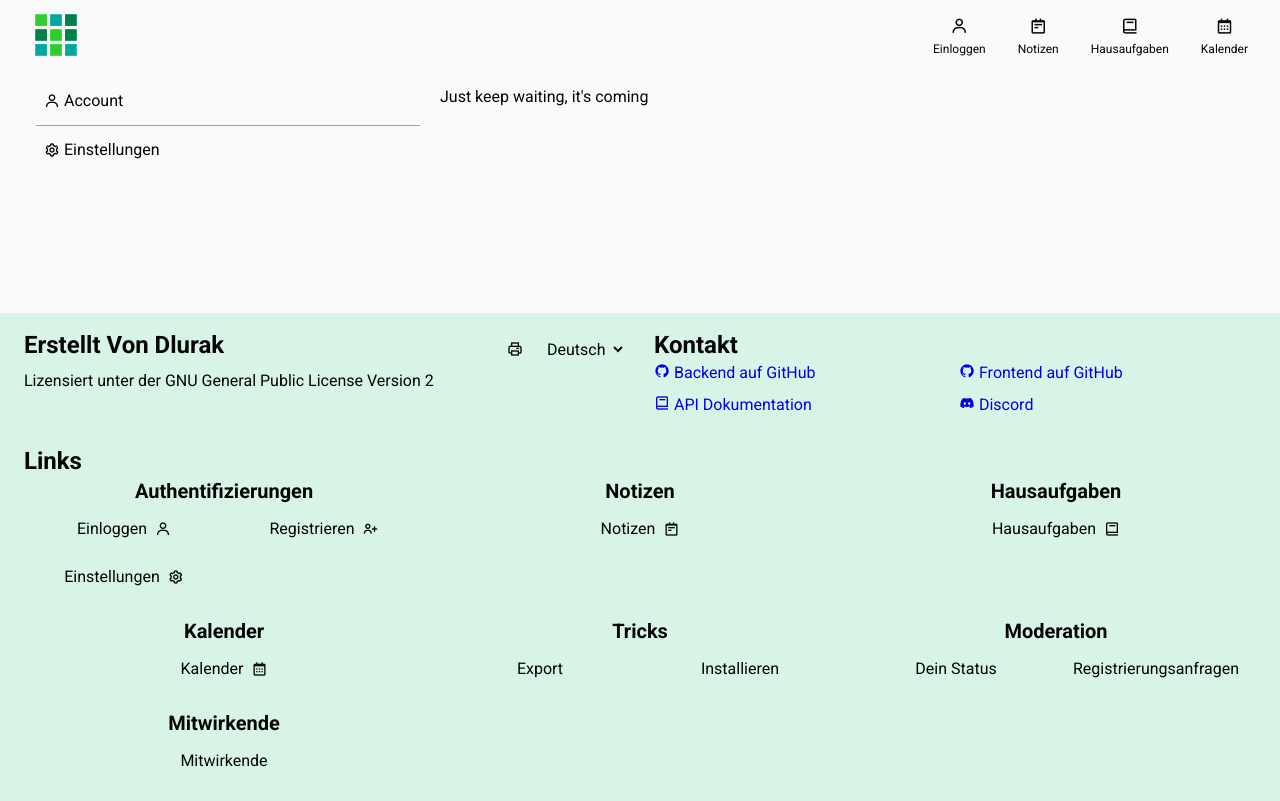
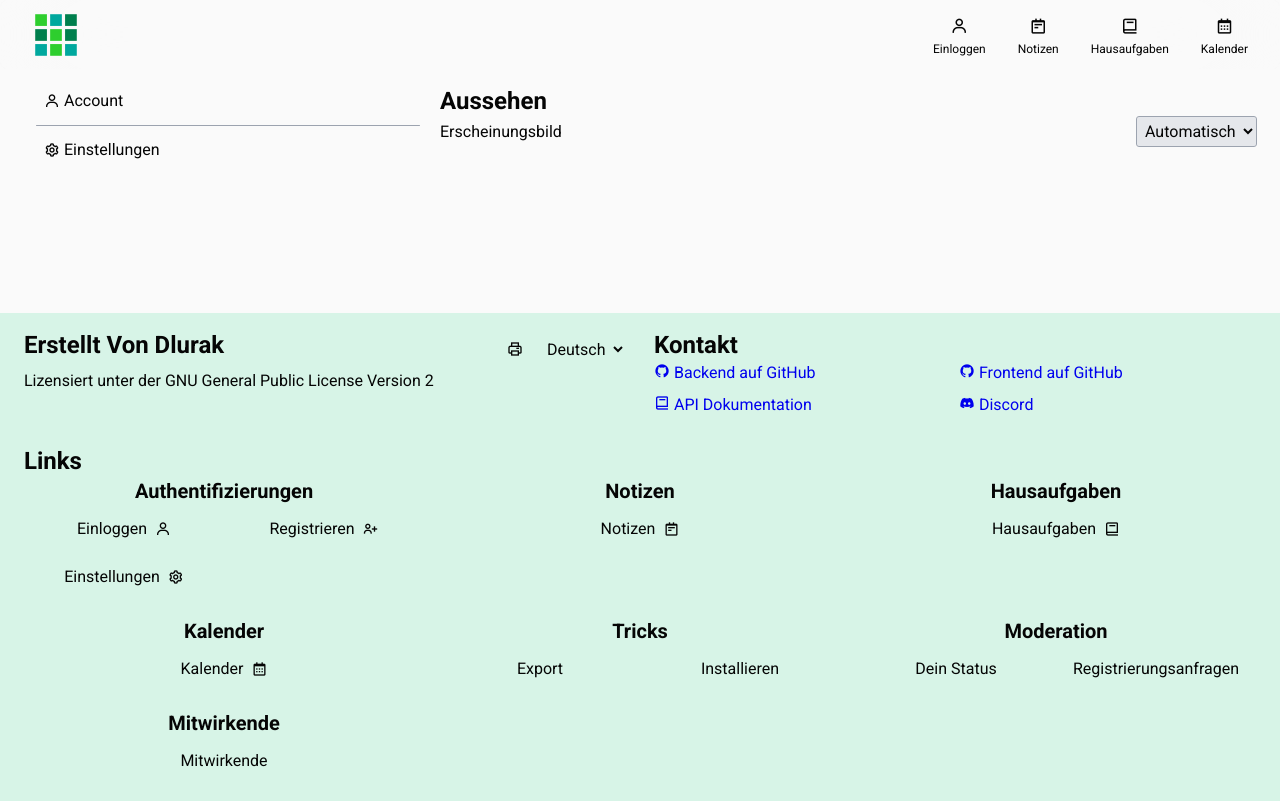
Before and after one commit to Dlurak/dloolFrontend, a SvelteKit app: page /settings/preferences in a window 1280 px wide. Built offline with nearby package versions, Linux system fonts and the light colour scheme.

Commit message:
Add an setting for the theme

```diff
--- a/src/app.html
+++ b/src/app.html
@@ -50,8 +50,7 @@
 		<link href="https://unpkg.com/boxicons@2.1.4/css/boxicons.min.css" rel="stylesheet" />
 		<meta name="viewport" content="width=device-width" />
 		<link rel="manifest" href="/manifest.json" />
-		<meta name="theme-color" media="(prefers-color-scheme: light)" content="#fafafa" />
-		<meta name="theme-color" media="(prefers-color-scheme: dark)" content="#1f1f1f" />
+
 
 		%sveltekit.head%
 	</head>
--- a/src/languages/de.ts
+++ b/src/languages/de.ts
@@ -125,6 +125,11 @@ const de = {
 	'settings.preferences': 'Einstellungen',
 	'settings.selectSpecificSection':
 		'Wähle links eine spezifische Sektion aus, um die Einstellungen zu ändern.',
+	'settings.apperance': 'Aussehen',
+	'settings.apperance.theme': 'Erscheinungsbild',
+	'settings.apperance.theme.system': 'Automatisch',
+	'settings.apperance.theme.light': 'Hell',
+	'settings.apperance.theme.dark': 'Dunkel',
 
 	'printing.footer': 'Dein kollaboratives Hausaufgabenheft',
 	tricks: 'Tricks',
--- a/src/languages/en.ts
+++ b/src/languages/en.ts
@@ -123,6 +123,11 @@ const en = {
 	'settings.account': 'Account',
 	'settings.preferences': 'Preferences',
 	'settings.selectSpecificSection': 'Select a specific section on the left to change its settings',
+	'settings.apperance': 'Apperance',
+	'settings.apperance.theme': 'Theme',
+	'settings.apperance.theme.system': 'Automatic',
+	'settings.apperance.theme.light': 'Light',
+	'settings.apperance.theme.dark': 'Dark',
 
 	'printing.footer': 'Your collaborative homework book',
 	tricks: 'Tricks',
--- /dev/null
+++ b/src/lib/theme.ts
@@ -0,0 +1,19 @@
+import { theme } from '../routes/stores';
+import type { ThemeProvider } from '../types/settings';
+import { getLocalstorageString } from './localstorage';
+
+export const setTheme = (themeProvider: ThemeProvider) => {
+	console.log(themeProvider);
+	if (themeProvider === 'dark' || themeProvider === 'light') theme.set(themeProvider);
+	else if (themeProvider === 'system') {
+		if (window) {
+			const darkModeMQ = '(prefers-color-scheme: dark)';
+			const isDarkModeEnabled = window.matchMedia(darkModeMQ).matches;
+			theme.set(isDarkModeEnabled ? 'dark' : 'light');
+		} else {
+			theme.set('dark');
+		}
+	}
+};
+
+export const th = () => setTheme(getLocalstorageString<ThemeProvider>('themeProvider', 'system'));
--- a/src/routes/+layout.svelte
+++ b/src/routes/+layout.svelte
@@ -14,6 +14,7 @@
 	import { isLoggedIn } from '$lib/helpers/isLoggedIn';
 	import { getLocalstorageString } from '$lib/localstorage';
 	import type { ThemeProvider } from '../types/settings';
+	import { th } from '$lib/theme';
 
 	let footerHeight = 0;
 	let navbarHeight = 0;
@@ -27,20 +28,6 @@
 			tit = `Dlool | ${i(specificTitleToken, {} as any, { transform: 'capitalize' })}`;
 		} else {
 			tit = 'Dlool';
-		}
-	};
-
-	const setTheme = (themeProvider: ThemeProvider, systemMode: 'light' | 'dark') => {
-		console.log(themeProvider);
-		if (themeProvider === 'dark' || themeProvider === 'light') theme.set(themeProvider);
-		else if (themeProvider === 'system') {
-			if (window) {
-				const darkModeMQ = '(prefers-color-scheme: dark)';
-				const isDarkModeEnabled = window.matchMedia(darkModeMQ).matches;
-				theme.set(isDarkModeEnabled ? 'dark' : 'light');
-			} else {
-				theme.set('light');
-			}
 		}
 	};
 
@@ -82,15 +69,8 @@
 
 		const darkModePreference = window.matchMedia('(prefers-color-scheme: dark)');
 
-		const th = () =>
-			setTheme(
-				getLocalstorageString<ThemeProvider>('themeProvider', 'system'),
-				darkModePreference.matches ? 'dark' : 'light'
-			);
 		th();
-		darkModePreference.addEventListener('change', (e) => {
-			th();
-		});
+		darkModePreference.addEventListener('change', (e) => th());
 	});
 
 	onDestroy(() => {
@@ -124,6 +104,12 @@
 
 <svelte:head>
 	<title>{tit}</title>
+
+	{#if $theme === 'light'}
+		<meta name="theme-color" content="#fafafa" />
+	{:else}
+		<meta name="theme-color" content="#1f1f1f" />
+	{/if}
 </svelte:head>
 
 <svelte:window
--- a/src/routes/settings/preferences/+page.svelte
+++ b/src/routes/settings/preferences/+page.svelte
@@ -1,3 +1,43 @@
+<script lang="ts">
+	import I18n from '$lib/I18n.svelte';
+	import { getLocalstorageString, setLocalstorageString } from '$lib/localstorage';
+	import { th } from '$lib/theme';
+	import { onMount } from 'svelte';
+	import type { ThemeProvider } from '../../../types/settings';
+	import { theme } from '../../stores';
+
+	let themeSelectValue: ThemeProvider = 'dark';
+
+	onMount(() => {
+		themeSelectValue = getLocalstorageString<ThemeProvider>('themeProvider', 'system');
+	});
+</script>
+
 <div>
-	<p>Just keep waiting, it's coming</p>
+	<section>
+		<h3><I18n key="settings.apperance" /></h3>
+		<div class="flex flex-col gap-2">
+			<div class="flex flex-row gap-2 items-center justify-between">
+				<I18n key="settings.apperance.theme" />
+				<span class="min-w-max">
+					<select
+						bind:value={themeSelectValue}
+						on:change={() => {
+							setLocalstorageString('themeProvider', themeSelectValue);
+							if (themeSelectValue === 'light' || themeSelectValue === 'dark')
+								theme.set(themeSelectValue);
+							else if (themeSelectValue === 'system') {
+								th();
+							}
+						}}
+						class="w-full outline-1 outline-gray-400 outline rounded-sm p-1 bg-gray-200 dark:bg-gray-800"
+					>
+						<option value="system"><I18n key="settings.apperance.theme.system" /></option>
+						<option value="light"><I18n key="settings.apperance.theme.light" /></option>
+						<option value="dark"><I18n key="settings.apperance.theme.dark" /></option>
+					</select>
+				</span>
+			</div>
+		</div>
+	</section>
 </div>
```
